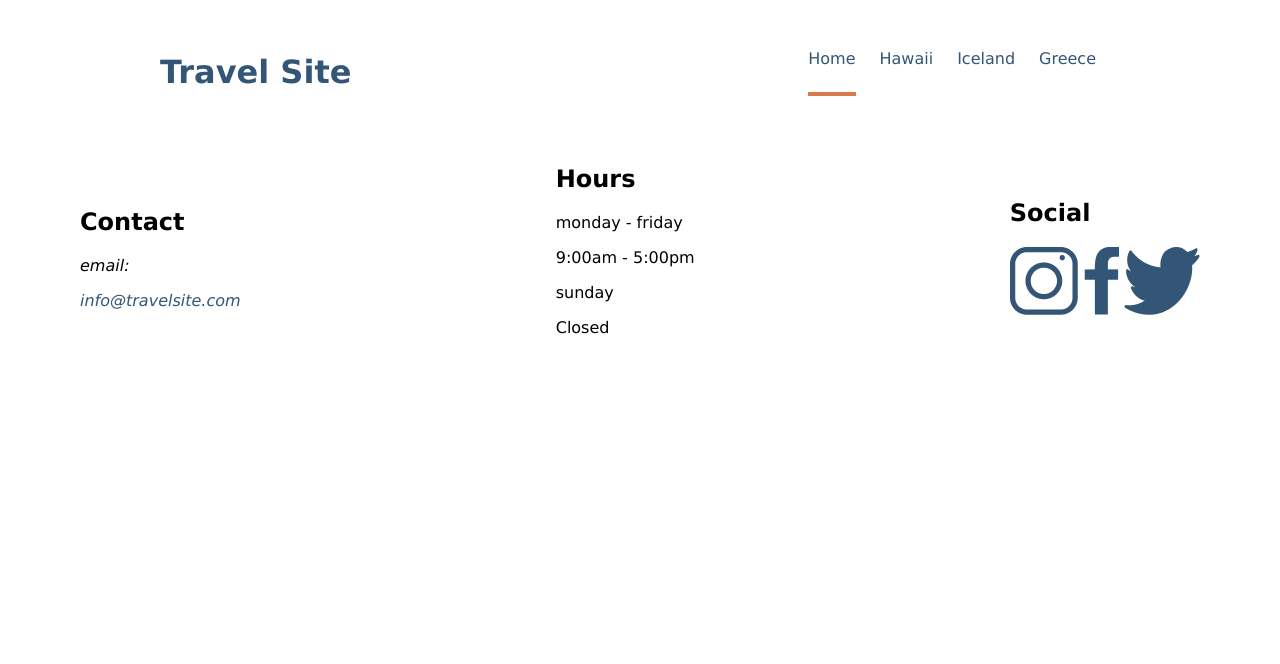
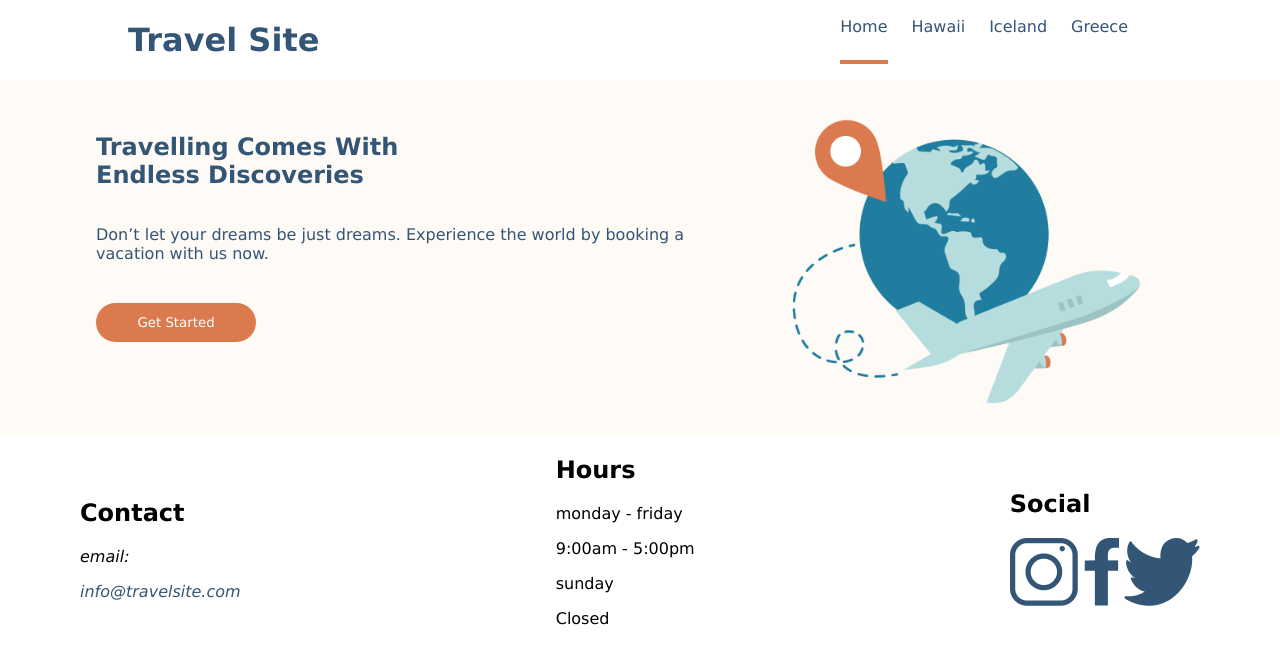
Before and after one commit to fswDevSteph/stephanie-perroni-travelsite, a plain HTML site: page index.html in a window 1280 px wide. Drawn offline with Linux system fonts and the light colour scheme.

Commit message:
header content completed

```diff
--- a/css/global.css
+++ b/css/global.css
@@ -1,7 +1,10 @@
 :root {
   --primary-white: #ffffff;
+  /* jero background, activities background */
   --primary-off-white: #FEFAF5;
+  /*site logo, hero slogan, recommendations title */
   --accent-blue: #335576;
+  /* currently active underline, get started button background */
   --highlight-orange: #DB7A4E;
 }
 
@@ -14,6 +17,7 @@ html,
 body {
   padding: 0;
   margin: 0;
+  background-color: var(--primary-white);
 }
 
 a {
@@ -30,10 +34,11 @@ a:hover {
 }
 
 .header {
+  margin: 0;
   width: 100%;
   position: sticky;
   background-color: var(--primary-white);
-  padding: 2rem 5rem;
+  padding: 0rem 3rem;
 }
 
 .header-footer-container {
--- a/css/main.css
+++ b/css/main.css
@@ -0,0 +1,48 @@
+@import'./global.css';
+
+.hero {
+    display: flex;
+    width: 100%;
+    justify-content: space-between;
+    background-color: var(--primary-off-white);
+    padding: 2rem 6rem;
+}
+
+.left {
+    display: flex;
+    flex-direction: column;
+    width: 59%;
+    /* padding: 5rem; */
+    color: var(--accent-blue);
+    text-align: left;
+    /* justify-content: center; */
+}
+
+.right {
+    display: flex;
+    justify-content: center;
+    align-items: center;
+    width: 40%;
+}
+
+.right img {
+    width: 100%;
+    max-width: 80%;
+
+}
+
+div.right {
+    margin: 0;
+}
+
+
+
+.hero-button {
+    background-color: var(--highlight-orange);
+    color: var(--primary-white);
+    width: 10rem;
+    padding: .75rem;
+    border: none;
+    border-radius: 25px;
+    margin-top: 1.5rem;
+}
--- a/index.html
+++ b/index.html
@@ -5,6 +5,7 @@
     <meta charset="UTF-8">
     <meta name="viewport" content="width=device-width, initial-scale=1.0">
     <link rel="stylesheet" href="./css/global.css">
+    <link rel="stylesheet" href="./css/main.css">
 
     <title>Travel Site</title>
 </head>
@@ -35,11 +36,25 @@
     </header>
     <main>
         <section class="hero">
-            <!-- The hero background color must be #FEFAF5
+            <!--
 The text content must be left aligned
 The slogan color must be #335576
 The ‘Get Started’ button background color must be #DB7A4E -->
-
+            <!-- hero left -->
+            <div class="left">
+                <h2>Travelling Comes With <br>
+                    Endless Discoveries</h2>
+                <p>
+                    Don’t let your dreams be just dreams. Experience the world by booking a
+                    vacation with us now.
+                </p>
+                <button class="hero-button">
+                    Get Started
+                </button>
+            </div>
+            <div class="right">
+                <img src="./assets/images/hero.png" alt="">
+            </div>
 
         </section>
         <section class="recommendations">
```
